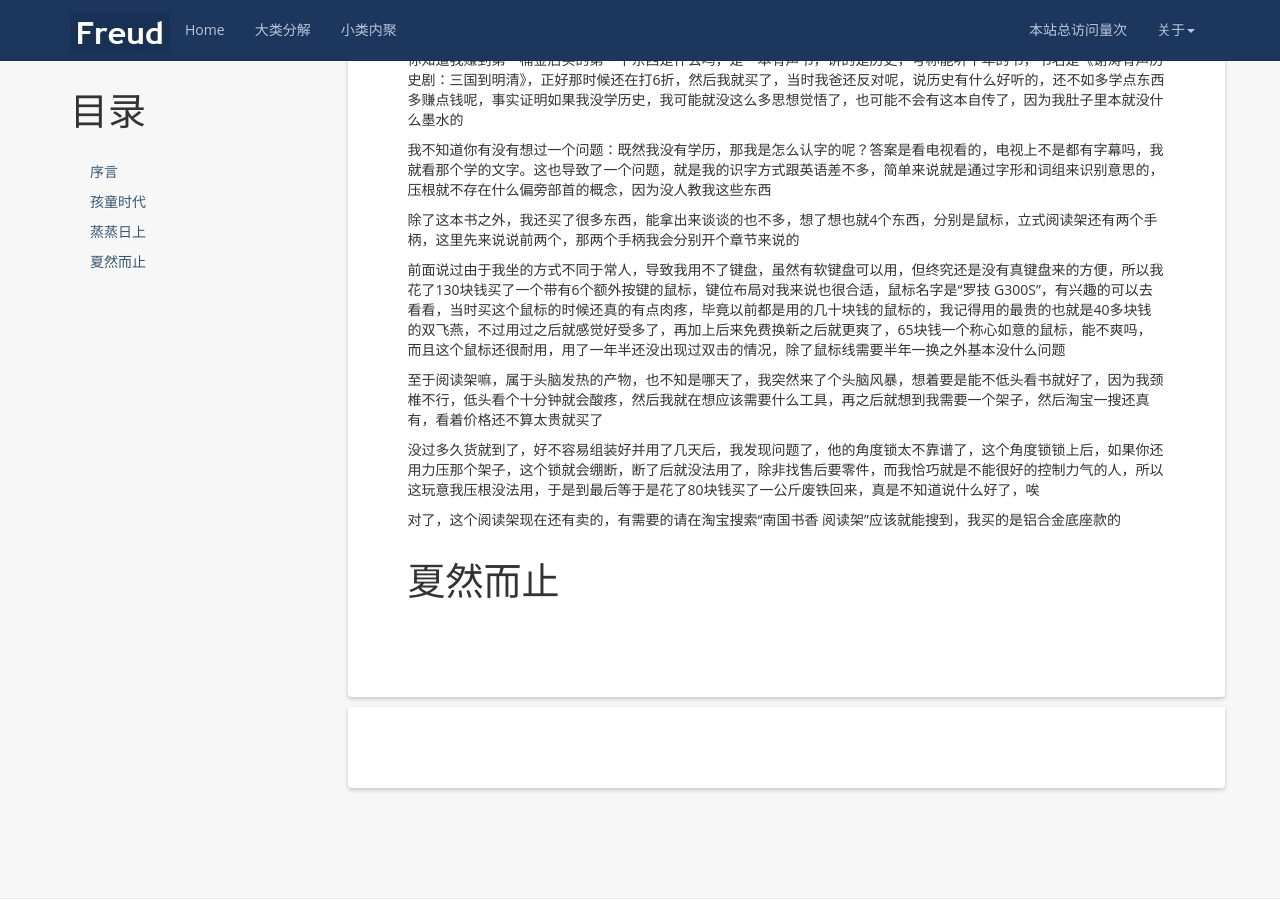
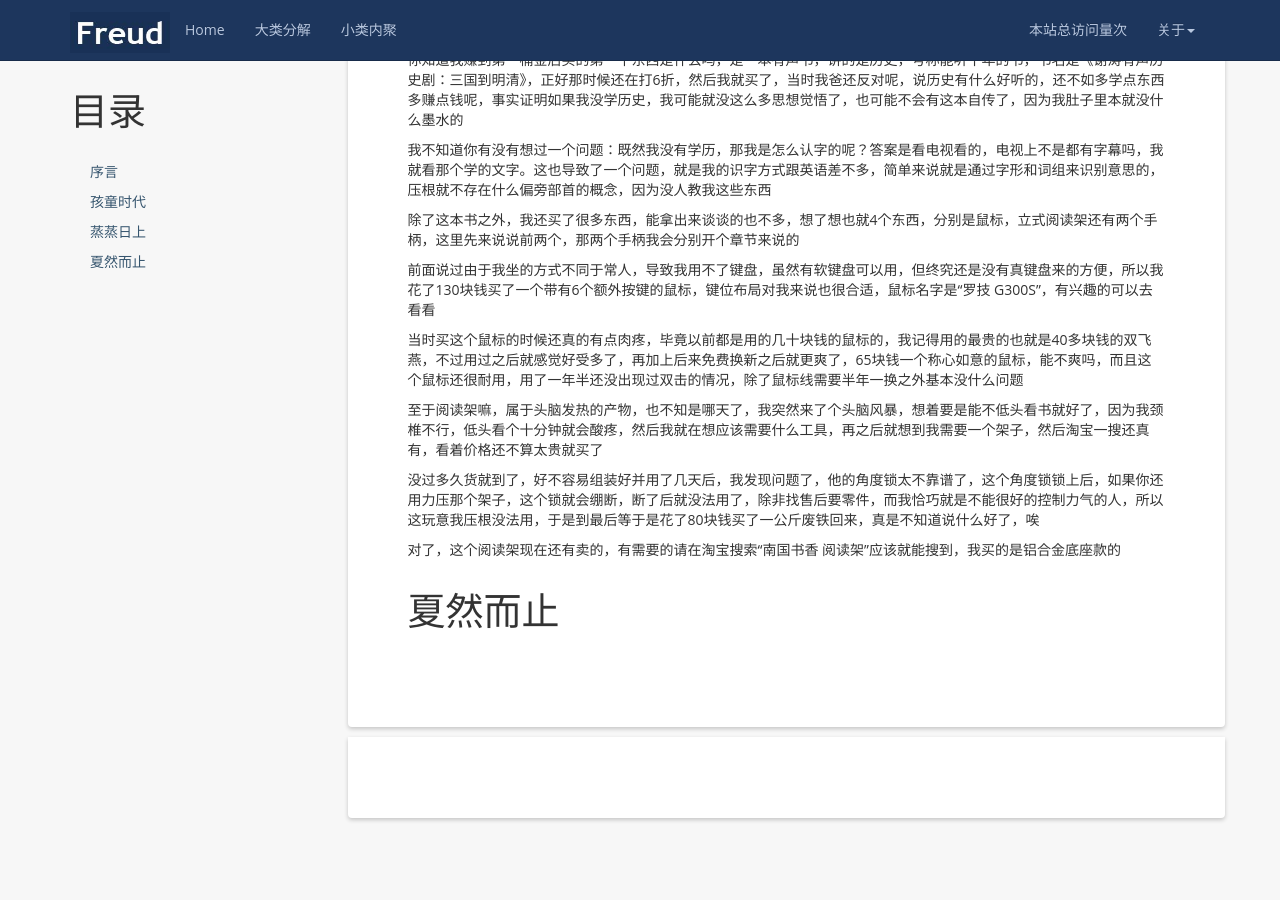
Before and after one commit to kljzndx/My-Blog, a Jekyll site: the page built from _posts/2021-07-07-autobiography.md, in a window 1280 px wide and 900 px high, scrolled down 5577 px. Built offline with Jekyll 4.4.1, drawn with Linux system fonts in a browser that asks for light colours; nearby versions of some CDN libraries; comment, search, counter and statistics services are not loaded.

Commit message:
添加换行

```diff
--- a/_posts/2021-07-07-autobiography.md
+++ b/_posts/2021-07-07-autobiography.md
@@ -215,7 +215,9 @@ tags: [自传]
 
 除了这本书之外，我还买了很多东西，能拿出来谈谈的也不多，想了想也就4个东西，分别是鼠标，立式阅读架还有两个手柄，这里先来说说前两个，那两个手柄我会分别开个章节来说的
 
-前面说过由于我坐的方式不同于常人，导致我用不了键盘，虽然有软键盘可以用，但终究还是没有真键盘来的方便，所以我花了130块钱买了一个带有6个额外按键的鼠标，键位布局对我来说也很合适，鼠标名字是“罗技 G300S”，有兴趣的可以去看看，当时买这个鼠标的时候还真的有点肉疼，毕竟以前都是用的几十块钱的鼠标的，我记得用的最贵的也就是40多块钱的双飞燕，不过用过之后就感觉好受多了，再加上后来免费换新之后就更爽了，65块钱一个称心如意的鼠标，能不爽吗，而且这个鼠标还很耐用，用了一年半还没出现过双击的情况，除了鼠标线需要半年一换之外基本没什么问题
+前面说过由于我坐的方式不同于常人，导致我用不了键盘，虽然有软键盘可以用，但终究还是没有真键盘来的方便，所以我花了130块钱买了一个带有6个额外按键的鼠标，键位布局对我来说也很合适，鼠标名字是“罗技 G300S”，有兴趣的可以去看看
+
+当时买这个鼠标的时候还真的有点肉疼，毕竟以前都是用的几十块钱的鼠标的，我记得用的最贵的也就是40多块钱的双飞燕，不过用过之后就感觉好受多了，再加上后来免费换新之后就更爽了，65块钱一个称心如意的鼠标，能不爽吗，而且这个鼠标还很耐用，用了一年半还没出现过双击的情况，除了鼠标线需要半年一换之外基本没什么问题
 
 至于阅读架嘛，属于头脑发热的产物，也不知是哪天了，我突然来了个头脑风暴，想着要是能不低头看书就好了，因为我颈椎不行，低头看个十分钟就会酸疼，然后我就在想应该需要什么工具，再之后就想到我需要一个架子，然后淘宝一搜还真有，看着价格还不算太贵就买了
 
```
